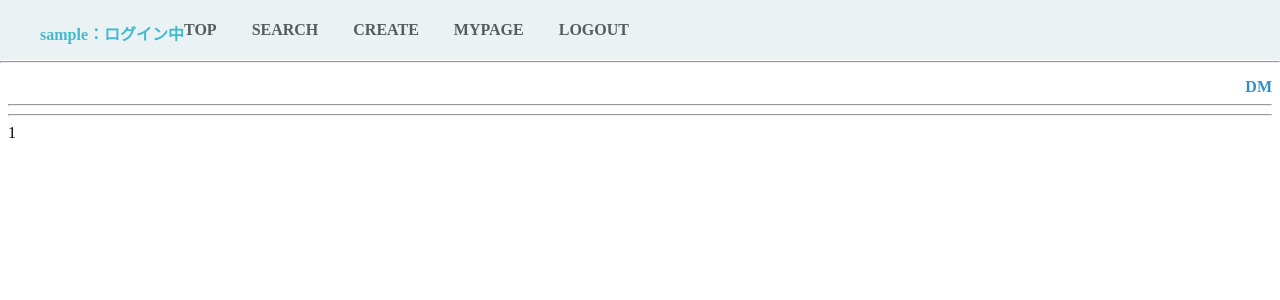
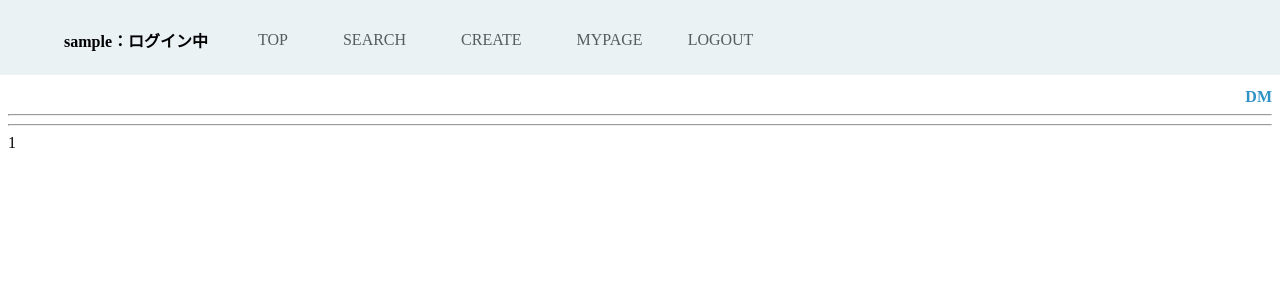
Before and after one commit to tsurui1/sns, a Django app: page / in a window 1280 px wide. Shown: the top 300 px of the page. Run offline with Django 4.2, Linux system fonts and the light colour scheme; the visitor is signed in with stand-in values (Sample User, id 1); data comes from the database, SQL or seed files in the repository; data that the repository does not hold is empty.

Commit message:
cssを追加2

```diff
--- a/static/css/basic.css
+++ b/static/css/basic.css
@@ -1,5 +1,5 @@
 #body1 {
-    padding-top: 70px; /* ヘッダーの後ろに要素が隠れないようにするため */
+    padding-top: 80px; /* ヘッダーの後ろに要素が隠れないようにするため */
 }
 
 #body2 {
@@ -7,30 +7,23 @@
 }
 
 
-nav {
-  padding-top: 5px;
-  box-sizing: border-box;
-  position: fixed; /* ウィンドウを基準に画面に固定 */
-  top: 0; /* 上下の固定位置を上から0pxにする */
-  left: 0; /* 左右の固定位置を左から0pxにする */
+#nav_center {
+  display: flex;
+  justify-content: center;
 }
 
-
-ul {
-  display: flex;
-}
 li {
   list-style: none;
 }
 
 
-#link_color{
+.link_color{
   display: block;
   text-decoration: none;
   color: #565b5e;
   margin-right: 35px;
 }
-#link_color:hover {
+.link_color:hover {
   color: #2e92c6;
 }
 
@@ -49,3 +42,56 @@ li {
 max-width: 640px;
 margin: 0 auto;
 }
+
+nav {
+  background-color: #eaf2f4;
+  position: fixed; /* ウィンドウを基準に画面に固定 */
+  top: 0; /* 上下の固定位置を上から0pxにする */
+  left: 0; /* 左右の固定位置を左から0pxにする */
+  right: 0;
+}
+
+.co1 {
+    align-items: center;
+    padding-top: 5px;
+    box-sizing: border-box;
+    display: flex;
+    grid-template-columns: 0.2fr 0.6fr 0.2fr;
+}
+
+.co2 {
+    align-items: center;
+    padding-top: 5px;
+    box-sizing: border-box;
+    display: grid;
+    grid-template-columns: 0.2fr 0.2fr;
+}
+
+.container {
+  width: 90%;
+  margin: 0 auto;
+}
+
+.nav-container {
+
+}
+
+.main-contents {
+  width: 70%;
+  padding: 10px;
+}
+
+
+#nav_left {
+    justify-content: start;
+    justify-self: start;
+    margin: 0;
+    padding: 0;
+}
+
+#nav_right {
+    justify-content: end;
+    justify-self: end;
+    margin: 0;
+    padding: 0;
+}
--- a/templates/base2.html
+++ b/templates/base2.html
@@ -3,7 +3,7 @@
 {% load static %}
 <html lang="ja">
 <head>
-    <link rel="stylesheet" href="{% static 'css/basic.css' %}">
+    <link rel="stylesheet" href="{% static 'css/basic.css' %}?a=1" />
     <meta charset="UTF-8">
 
     <title>{% block title %}NEKO-STAGRAM{% endblock %}</title>
@@ -11,29 +11,34 @@
 </head>
 <body id="body1">
 
-    <nav id="bar_color">
-        <b><ul align="center">
-            <li>
-                <b><div align="left" id="login_color">{{ user.username }}：ログイン中</div></b>
-            </li>
+    <nav>
+        <div class="container co1">
+            <ul id="nav_left">
+                <li class="left-menu">
+                    <b><div align="left" class="login_color">{{ user.username }}：ログイン中</div></b>
+                </li>
+            </ul>
 
-            <li><a id="link_color" href="{% url 'insta:top' %}">TOP</a></li>
-            <li><a id="link_color" href="{% url 'insta:search' %}">SEARCH</a></li>
-            <li><a id="link_color" href="{% url 'insta:post_create' %}">CREATE</a></li>
-            <li><a id="link_color" href="{% url 'insta:my_page' %}">MYPAGE</a></li>
+            <ul id="nav_center">
+                <li><a class="main-contents link_color" href="{% url 'insta:top' %}">TOP</a></li>
+                <li><a class="main-contents link_color" href="{% url 'insta:search' %}">SEARCH</a></li>
+                <li><a class="main-contents link_color" href="{% url 'insta:post_create' %}">CREATE</a></li>
+                <li><a class="main-contents link_color" href="{% url 'insta:my_page' %}">MYPAGE</a></li>
+            </ul>
 
-            <li>
-                <div align="right">
+            <ul id="nav_right">
+                <li class="right-menu">
+                <div>
                     {% if user.is_authenticated %}
-                        <a  id="link_color" href="{% url 'accounts:logout' %}">LOGOUT</a>
+                        <a  class="link_color" href="{% url 'accounts:logout' %}">LOGOUT</a>
                     {% else %}
-                        <a  id="link_color" href="{% url 'accounts:accounts_create' %}">新規作成</a>
-                        <a  id="link_color" href="{% url 'accounts:login' %}">LOGIN</a>
+                        <a  class="link_color" href="{% url 'accounts:accounts_create' %}">新規作成</a>
+                        <a  class="link_color" href="{% url 'accounts:login' %}">LOGIN</a>
                     {% endif %}
                 </div>
-            </li>
-        </ul></b>
-        <hr>
+                </li>
+            </ul>
+        </div>
     </nav>
 
     {% block content %}{% endblock %}
```
Also changed, not shown: templates/base.html (+18 -18 lines).
